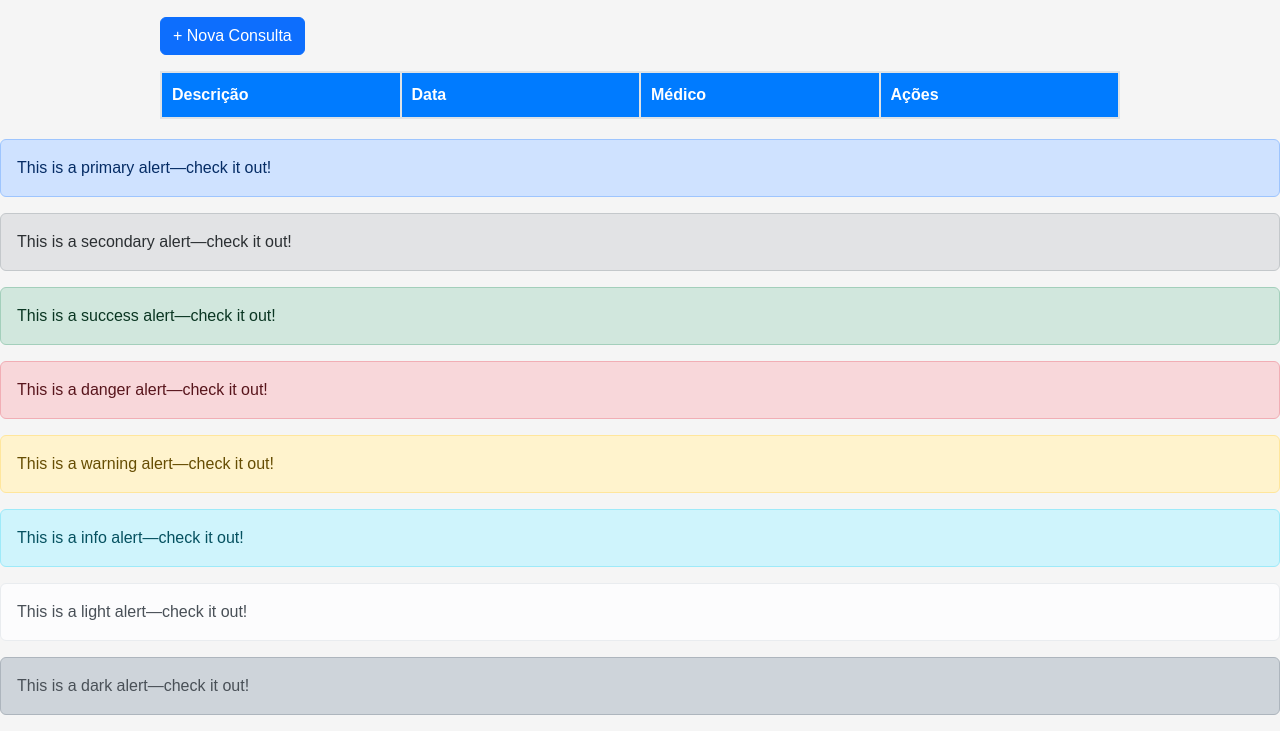
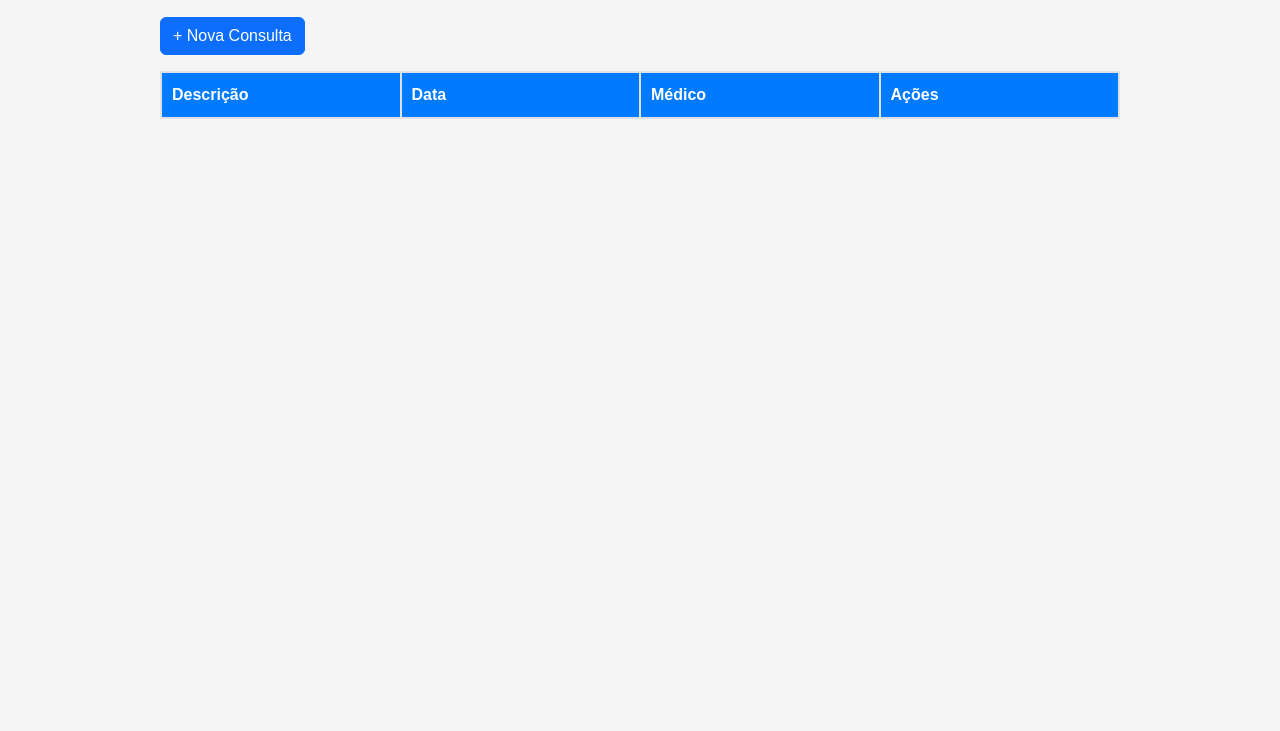
Before and after one commit to erica-francine/PI3_Univesp, a website: page public/painel-ficha-medica/consultas.html in a window 1280 px wide. Shown: the part 119-850 px from the top of the page. After the commit the page ends 800 px from the top, so only its background shows below. Drawn offline with nearby package versions, Linux system fonts and the light colour scheme; no server answers; sample sign-in values are in the browser's storage.

Commit message:
remove testes de alerta

```diff
--- a/public/painel-ficha-medica/consultas.html
+++ b/public/painel-ficha-medica/consultas.html
@@ -33,32 +33,6 @@
       <tbody id="lista-consultas">
       </tbody>
     </table>
-  </div>
-
-
-  <div class="alert alert-primary" role="alert">
-    This is a primary alert—check it out!
-  </div>
-  <div class="alert alert-secondary" role="alert">
-    This is a secondary alert—check it out!
-  </div>
-  <div class="alert alert-success" role="alert">
-    This is a success alert—check it out!
-  </div>
-  <div class="alert alert-danger" role="alert">
-    This is a danger alert—check it out!
-  </div>
-  <div class="alert alert-warning" role="alert">
-    This is a warning alert—check it out!
-  </div>
-  <div class="alert alert-info" role="alert">
-    This is a info alert—check it out!
-  </div>
-  <div class="alert alert-light" role="alert">
-    This is a light alert—check it out!
-  </div>
-  <div class="alert alert-dark" role="alert">
-    This is a dark alert—check it out!
   </div>
 
   <script>
```
